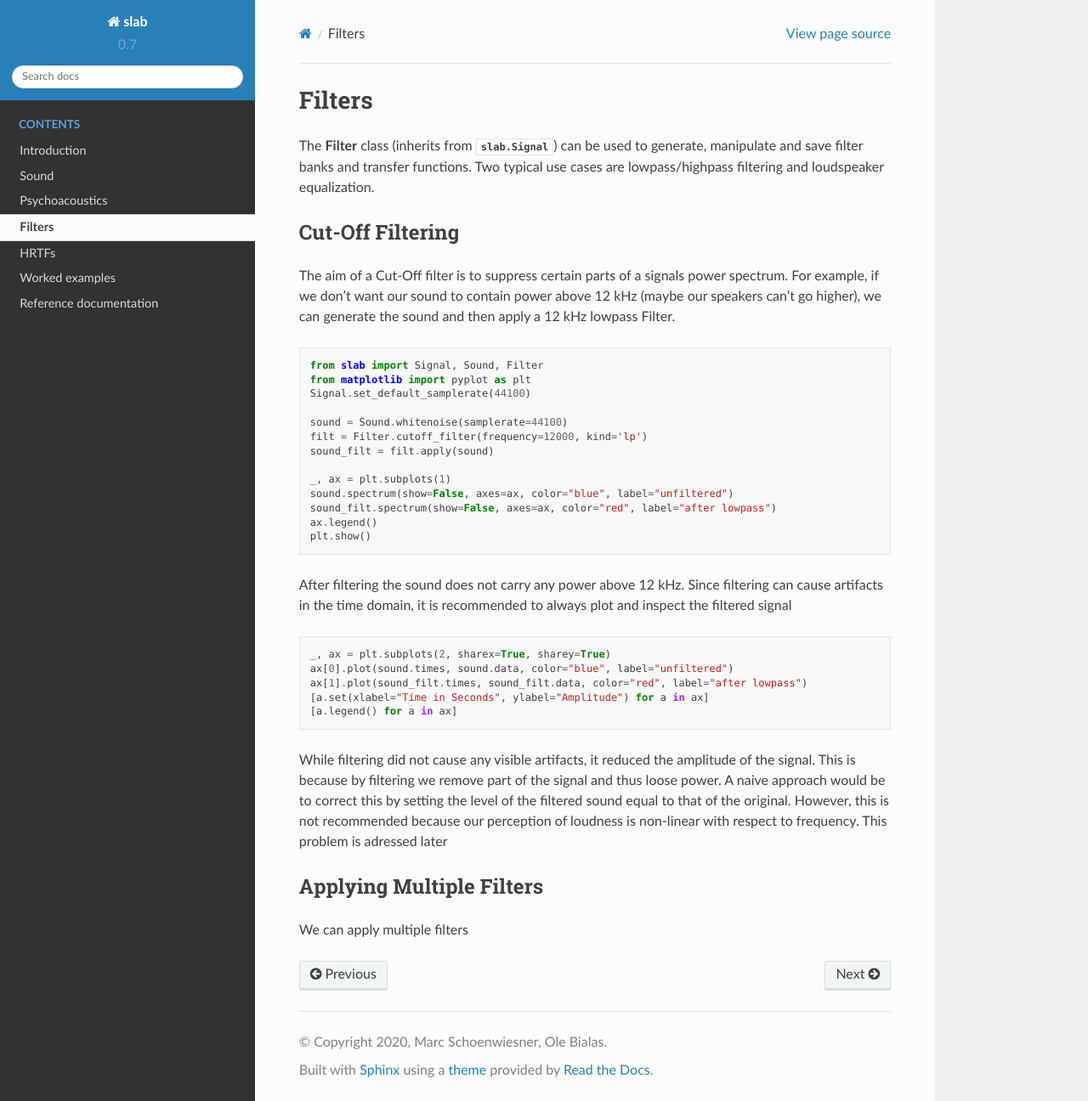
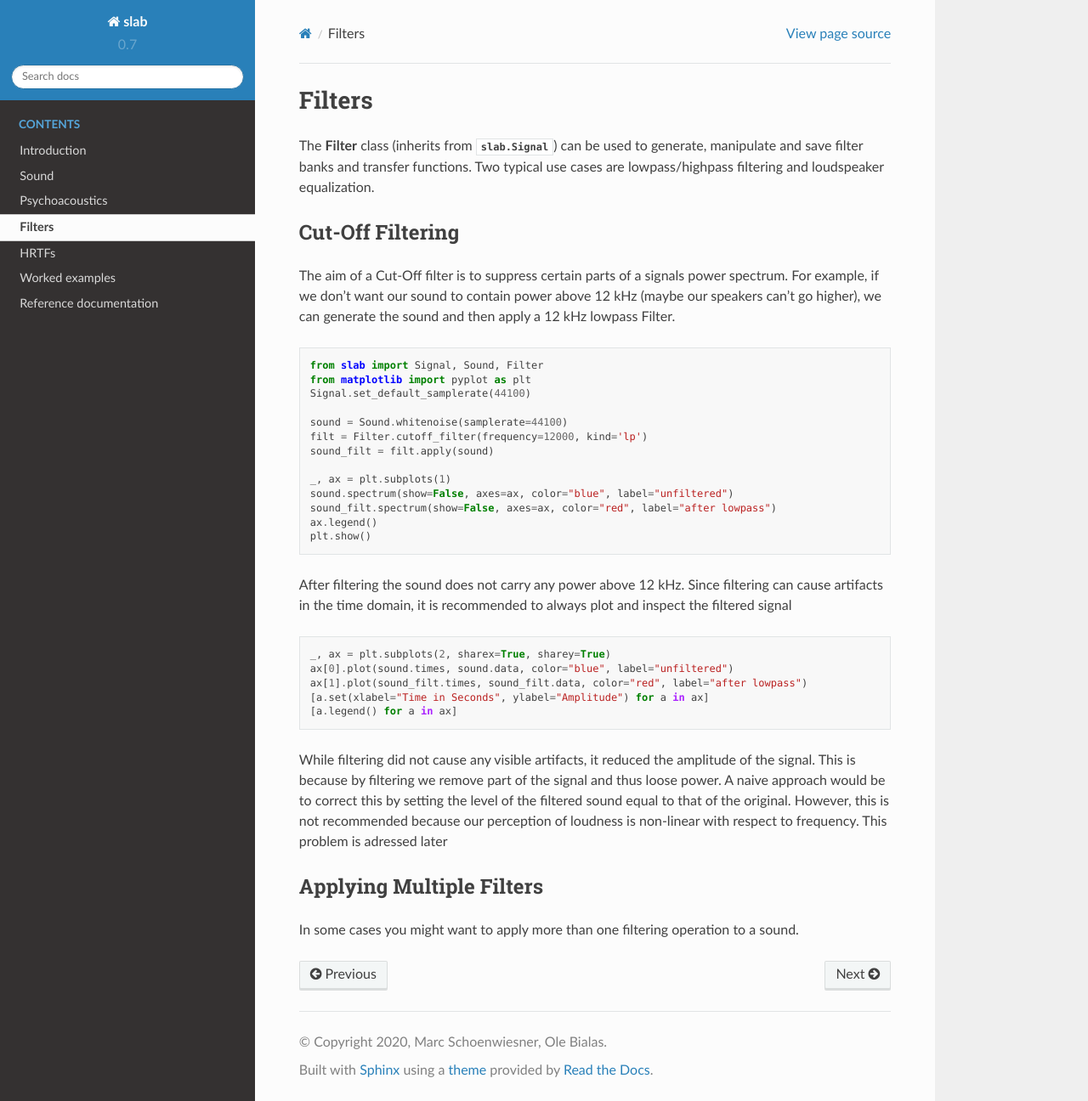
Before and after one commit to DrMarc/slab, a Sphinx documentation site: the page built from docs/filters.rst, in a window 1280 px wide and 1296 px high. Shown: the whole window at 85% size. Built offline with Sphinx 7.4.7 and the Read the Docs theme 2.0.0, drawn with Linux system fonts in a browser that asks for light colours.

Commit message:
test workflow

```diff
--- a/docs/filters.rst
+++ b/docs/filters.rst
@@ -46,4 +46,4 @@ This problem is adressed later
 
 Applying Multiple Filters
 -------------------------
-We can apply multiple filters
+In some cases you might want to apply more than one filtering operation to a sound.
```
